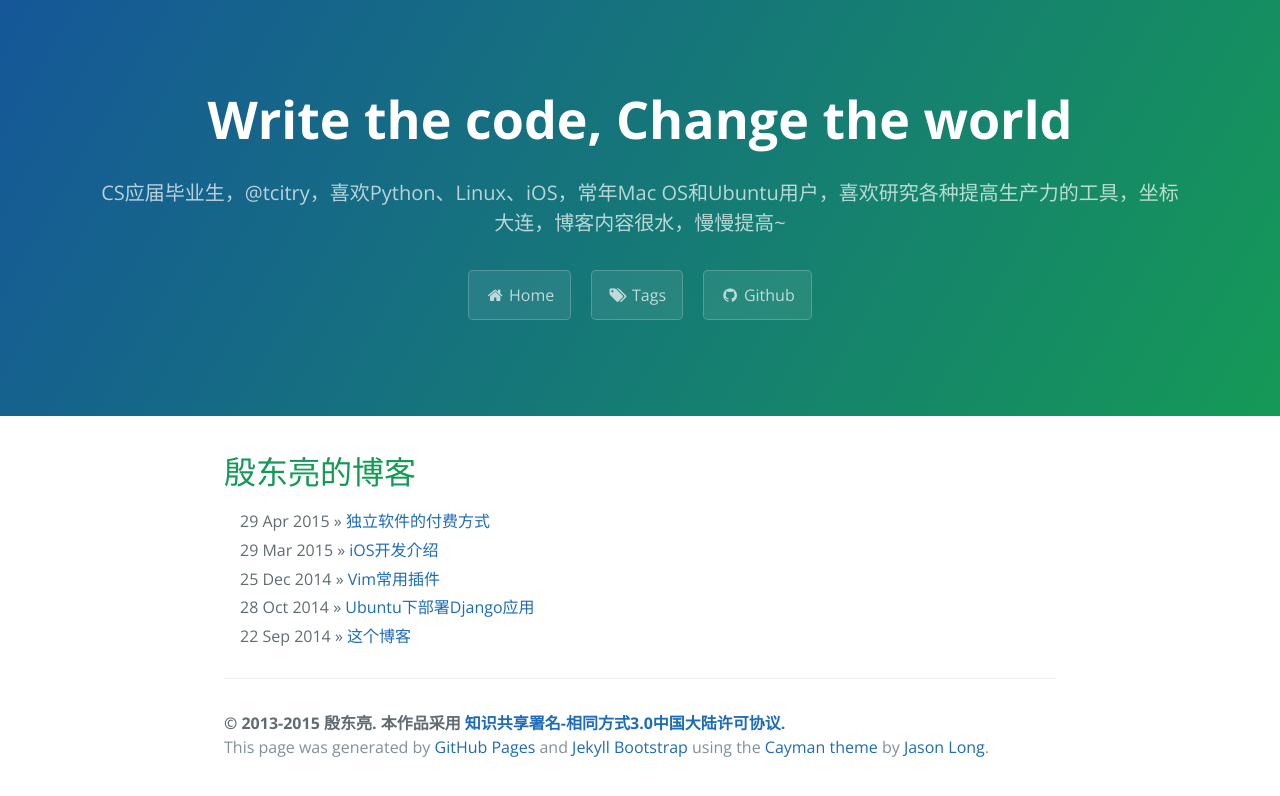
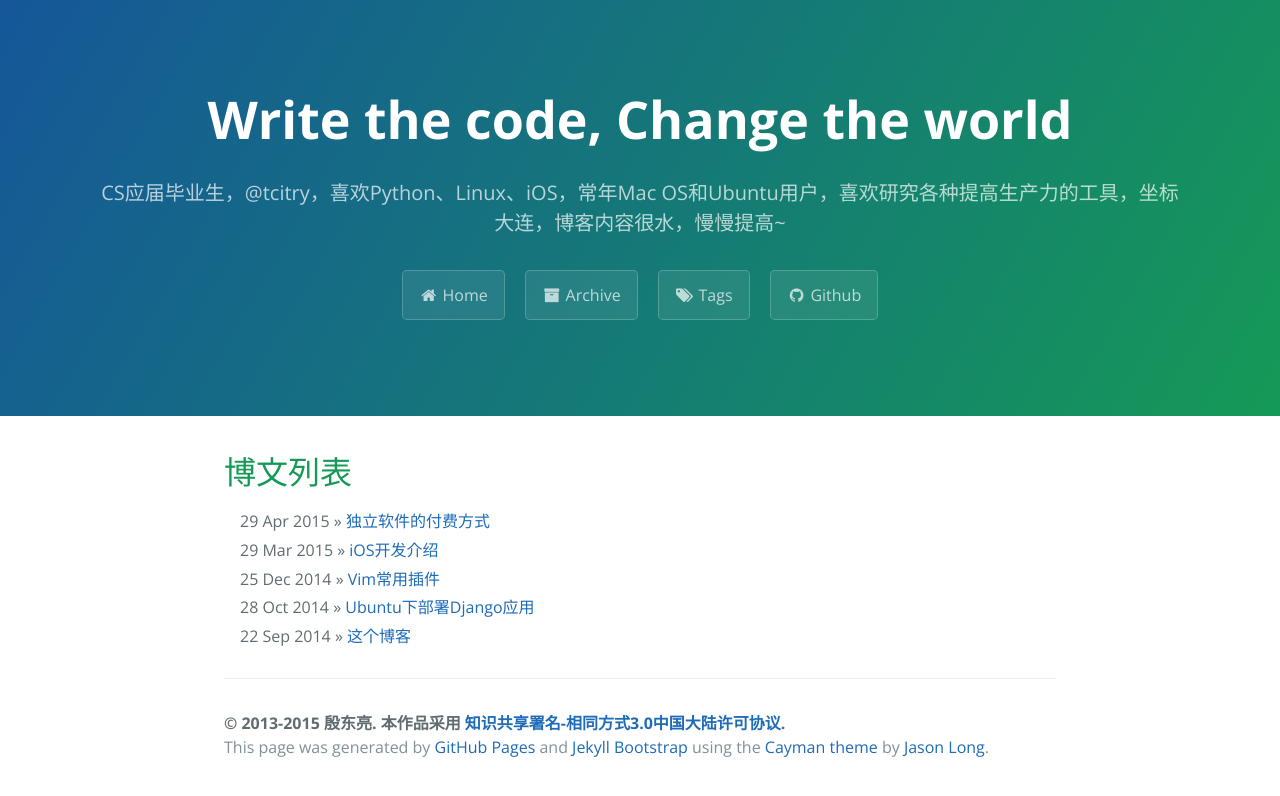
Before and after one commit to dlpu/dlpu.github.io, a Jekyll site: the page built from index.md, in a window 1280 px wide. Shown: the top 796 px of the page. Built offline with Jekyll 4.4.1, drawn with Linux system fonts in a browser that asks for light colours; Markdown is read by kramdown in place of the engine named in the settings.

Commit message:
gem:google sitemap

```diff
--- a/_includes/themes/default/default.html
+++ b/_includes/themes/default/default.html
@@ -21,6 +20,7 @@
     <h1 class="project-name">Write the code, Change the world</h1>
     <p class="project-tagline">CS应届毕业生，@tcitry，喜欢Python、Linux、iOS，常年Mac OS和Ubuntu用户，喜欢研究各种提高生产力的工具，坐标大连，博客内容很水，慢慢提高~</p>
     <a href="/" class="btn"><i class="home icon"></i>Home</a>
+    <a href="/archive.html" class="btn"><i class="archive icon"></i>Archive</a>
     <a href="/tags.html" class="btn"><i class="tags icon"></i>Tags</a>
     <a href="https://github.com/tcitry" target="_blank" class="btn"><i class="github icon"></i>Github</a>
   </section>
--- a/index.md
+++ b/index.md
@@ -1,6 +1,6 @@
 ---
 layout: page
-title: 殷东亮的博客
+title: 博文列表
 <!-- tagline: Supporting tagline -->
 ---
 {% include JB/setup %}
```
Also changed, not shown: other parts of _includes/themes/default/default.html (+1 -2 lines), _config.yml (line endings or trailing spaces).
